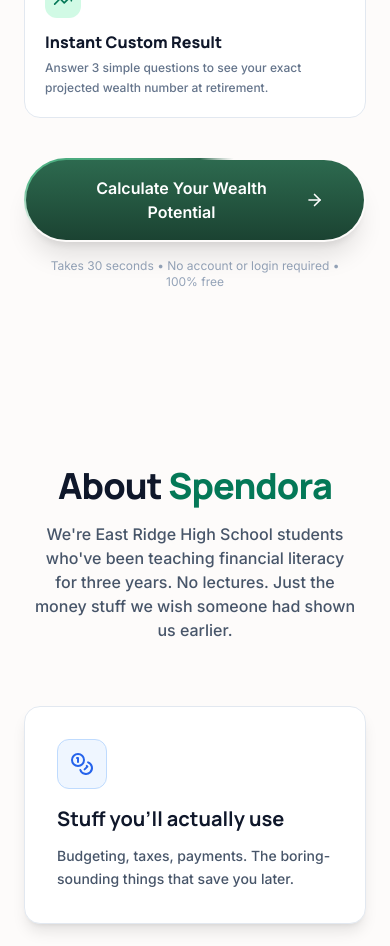
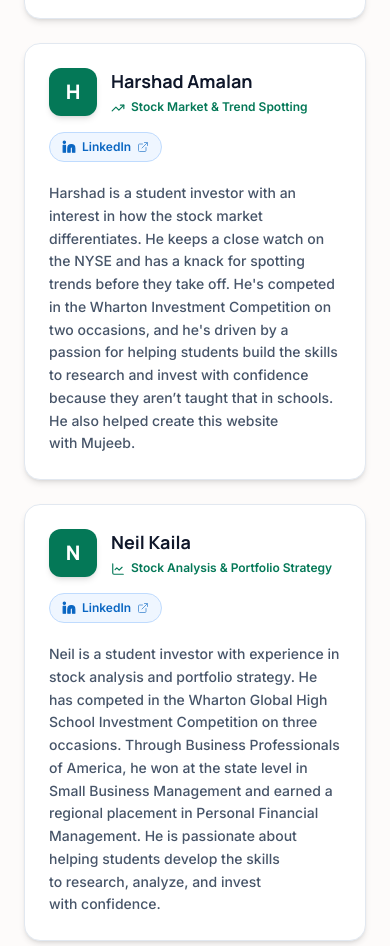
Before and after one commit to muj3b/spendora-workshop-6bc9591d, a React (Vite) app: page / in a window 390 px wide. Shown: the part 5220-6166 px from the top of the page. Built offline with nearby package versions, Linux system fonts and the light colour scheme.

Commit message:
feat: reorder homepage sections to 1. Meet the Founders 2. In the News 3. Partners 4. Workshop Schedule 5. FAQ 6. Starting Early

```diff
--- a/src/components/AboutSpendora.tsx
+++ /dev/null
@@ -1,57 +0,0 @@
-import { Coins, Store, ChartLine, CheckCircle2 } from "lucide-react";
-
-const AboutSpendora = () => {
-  const features = [
-    { icon: Coins, title: "Stuff you'll actually use", description: "Budgeting, taxes, payments. The boring-sounding things that save you later.", color: "text-blue-600 dark:text-blue-400", bg: "bg-blue-50 dark:bg-blue-950/40 border-blue-200 dark:border-blue-800/40" },
-    { icon: Store, title: "Selling online", description: "TikTok Shop, reselling, dropshipping. How people our age actually make money on the internet.", color: "text-emerald-600 dark:text-emerald-400", bg: "bg-emerald-50 dark:bg-emerald-950/40 border-emerald-200 dark:border-emerald-800/40" },
-    { icon: ChartLine, title: "How investing works", description: "Stocks, markets, and why starting early matters more than starting with a lot.", color: "text-purple-600 dark:text-purple-400", bg: "bg-purple-50 dark:bg-purple-950/40 border-purple-200 dark:border-purple-800/40" },
-  ];
-
-  return (
-    <section className="relative z-10 py-24 px-6" aria-labelledby="about-spendora">
-      <div className="max-w-5xl mx-auto">
-        <div className="text-center mb-16">
-          <h2 id="about-spendora" className="text-4xl md:text-5xl font-black text-slate-900 dark:text-white tracking-tight font-manrope mb-4">
-            About <span className="text-emerald-700 dark:text-[#52b788]">Spendora</span>
-          </h2>
-          <p className="text-base sm:text-lg text-slate-600 dark:text-zinc-400 max-w-2xl mx-auto font-medium">
-            We're East Ridge High School students who've been teaching financial literacy for three years. No lectures. Just the money stuff we wish someone had shown us earlier.
-          </p>
-        </div>
-
-        <div className="grid md:grid-cols-3 gap-6 mb-16">
-          {features.map((f, i) => {
-            const Icon = f.icon;
-            return (
-              <div key={i} className="group relative overflow-hidden p-8 border border-slate-200 dark:border-white/10 bg-white dark:bg-black hover:border-emerald-500/50 dark:hover:border-white/20 transition-all rounded-2xl shadow-lg hover:shadow-xl">
-                <div className="relative z-10">
-                  <div className={`mb-4 inline-flex p-3 rounded-xl border ${f.bg} ${f.color}`}>
-                    <Icon className="w-6 h-6" />
-                  </div>
-                  <h3 className="text-xl font-bold text-slate-900 dark:text-white font-manrope mb-3">{f.title}</h3>
-                  <p className="text-sm text-slate-600 dark:text-zinc-400 leading-relaxed font-medium">{f.description}</p>
-                </div>
-              </div>
-            );
-          })}
-        </div>
-
-        {/* Free banner */}
-        <div className="w-full bg-gradient-to-r from-emerald-800 to-emerald-900 dark:from-[#2d6a4f] dark:to-[#1b4332] py-14 px-8 rounded-2xl text-center shadow-xl">
-          <h3 className="text-2xl md:text-3xl font-black text-white font-manrope mb-3">It's free. For real.</h3>
-          <p className="text-sm sm:text-base text-emerald-100/90 max-w-xl mx-auto mb-8 font-medium">
-            We bring the supplies. It's at the library. You leave knowing more about money than most people our age.
-          </p>
-          <div className="flex flex-wrap justify-center gap-6 text-sm font-bold text-white">
-            <div className="flex items-center gap-2 bg-white/10 px-4 py-2 rounded-full border border-white/20"><CheckCircle2 className="w-4 h-4 text-emerald-300" /> All materials</div>
-            <div className="flex items-center gap-2 bg-white/10 px-4 py-2 rounded-full border border-white/20"><CheckCircle2 className="w-4 h-4 text-emerald-300" /> Taught by students</div>
-            <div className="flex items-center gap-2 bg-white/10 px-4 py-2 rounded-full border border-white/20"><CheckCircle2 className="w-4 h-4 text-emerald-300" /> You actually try it</div>
-            <div className="flex items-center gap-2 bg-white/10 px-4 py-2 rounded-full border border-white/20"><CheckCircle2 className="w-4 h-4 text-emerald-300" /> Final competition</div>
-          </div>
-        </div>
-      </div>
-    </section>
-  );
-};
-
-export default AboutSpendora;
--- a/src/components/Footer.tsx
+++ b/src/components/Footer.tsx
@@ -19,12 +19,14 @@ const Footer = () => {
           <h4 className="text-xs font-bold text-slate-900 dark:text-white uppercase tracking-wider mb-5">Navigation</h4>
           <ul className="space-y-3 text-slate-600 dark:text-zinc-400 text-sm font-medium">
             <li><Link to="/" className="hover:text-slate-900 dark:hover:text-white transition-colors">Home</Link></li>
+            <li><a href="/#meet-the-team" className="hover:text-slate-900 dark:hover:text-white transition-colors">Meet the Founders</a></li>
+            <li><a href="/#press" className="hover:text-slate-900 dark:hover:text-white transition-colors">In the News</a></li>
+            <li><a href="/#partners" className="hover:text-slate-900 dark:hover:text-white transition-colors">Partners</a></li>
+            <li><a href="/#workshop-schedule" className="hover:text-slate-900 dark:hover:text-white transition-colors">Workshop Schedule</a></li>
+            <li><a href="/#faq" className="hover:text-slate-900 dark:hover:text-white transition-colors">FAQ</a></li>
+            <li><Link to="/starting-early" className="hover:text-slate-900 dark:hover:text-white transition-colors">Starting Early Check</Link></li>
             <li><Link to="/gallery" className="hover:text-slate-900 dark:hover:text-white transition-colors">Workshop Gallery</Link></li>
             <li><Link to="/audiobook" className="hover:text-slate-900 dark:hover:text-white transition-colors">Audio Course</Link></li>
-            <li><Link to="/starting-early" className="hover:text-slate-900 dark:hover:text-white transition-colors">Starting Early Check</Link></li>
-            <li><a href="/#faq" className="hover:text-slate-900 dark:hover:text-white transition-colors">FAQ</a></li>
-            <li><a href="/#partners" className="hover:text-slate-900 dark:hover:text-white transition-colors">Partners</a></li>
-            <li><a href="/#press" className="hover:text-slate-900 dark:hover:text-white transition-colors">Press Coverage</a></li>
             <li><Link to="/donate" className="hover:text-slate-900 dark:hover:text-white transition-colors">Donate</Link></li>
           </ul>
         </div>
--- a/src/pages/Index.tsx
+++ b/src/pages/Index.tsx
@@ -1,13 +1,12 @@
 import { useEffect, lazy, Suspense } from "react";
 import Hero from "@/components/Hero";
 
-const StartingEarlyTeaser = lazy(() => import("@/components/StartingEarlyTeaser"));
-const AboutSpendora = lazy(() => import("@/components/AboutSpendora"));
+const MeetTheTeam = lazy(() => import("@/components/MeetTheTeam"));
 const PressSection = lazy(() => import("@/components/PressSection"));
 const PartnersSection = lazy(() => import("@/components/PartnersSection"));
 const WorkshopSchedule = lazy(() => import("@/components/WorkshopSchedule"));
 const FAQSection = lazy(() => import("@/components/FAQSection"));
-const MeetTheTeam = lazy(() => import("@/components/MeetTheTeam"));
+const StartingEarlyTeaser = lazy(() => import("@/components/StartingEarlyTeaser"));
 const Footer = lazy(() => import("@/components/Footer"));
 
 const Index = () => {
@@ -46,27 +45,40 @@ const Index = () => {
     <div className="min-h-screen bg-background transition-colors duration-300">
       <Hero />
       <Suspense fallback={<div className="h-48" />}>
-        <div id="calculator">
-          <StartingEarlyTeaser />
+        {/* 1. Meet the founders */}
+        <div id="meet-the-team" className="scroll-mt-28">
+          <div id="about-spendora">
+            <MeetTheTeam />
+          </div>
         </div>
-        <div id="about-spendora">
-          <AboutSpendora />
-        </div>
-        <div id="press">
+
+        {/* 2. Spendora in the news */}
+        <div id="press" className="scroll-mt-28">
           <PressSection />
         </div>
-        <div id="partners">
+
+        {/* 3. Partners and collaborations */}
+        <div id="partners" className="scroll-mt-28">
           <PartnersSection />
         </div>
-        <div id="workshop-schedule">
+
+        {/* 4. The workshop schedule */}
+        <div id="workshop-schedule" className="scroll-mt-28">
           <WorkshopSchedule />
         </div>
-        <div id="faq">
+
+        {/* 5. The frequently asked questions */}
+        <div id="faq" className="scroll-mt-28">
           <FAQSection />
         </div>
-        <div id="meet-the-team">
-          <MeetTheTeam />
+
+        {/* 6. The power of starting early */}
+        <div id="calculator" className="scroll-mt-28">
+          <div id="starting-early">
+            <StartingEarlyTeaser />
+          </div>
         </div>
+
         <Footer />
       </Suspense>
     </div>
```
